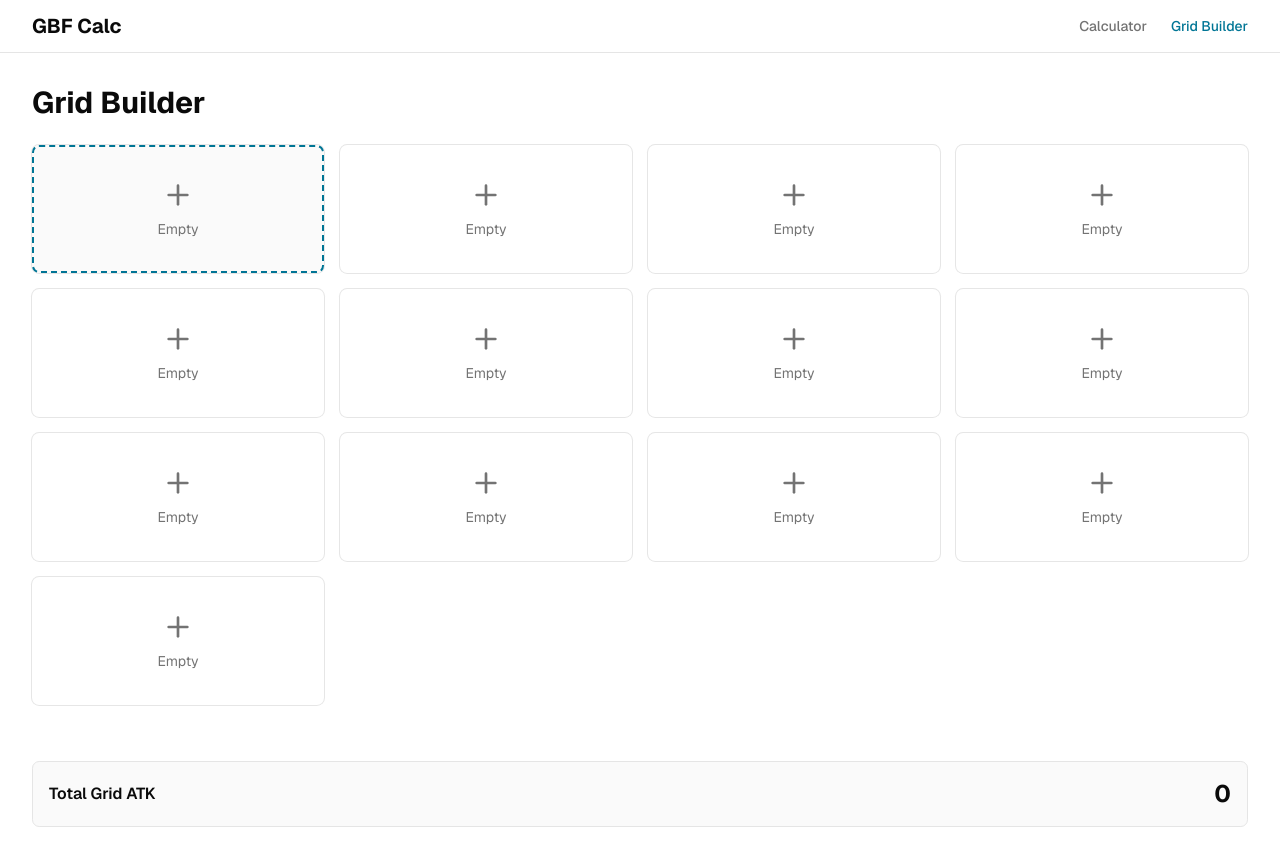
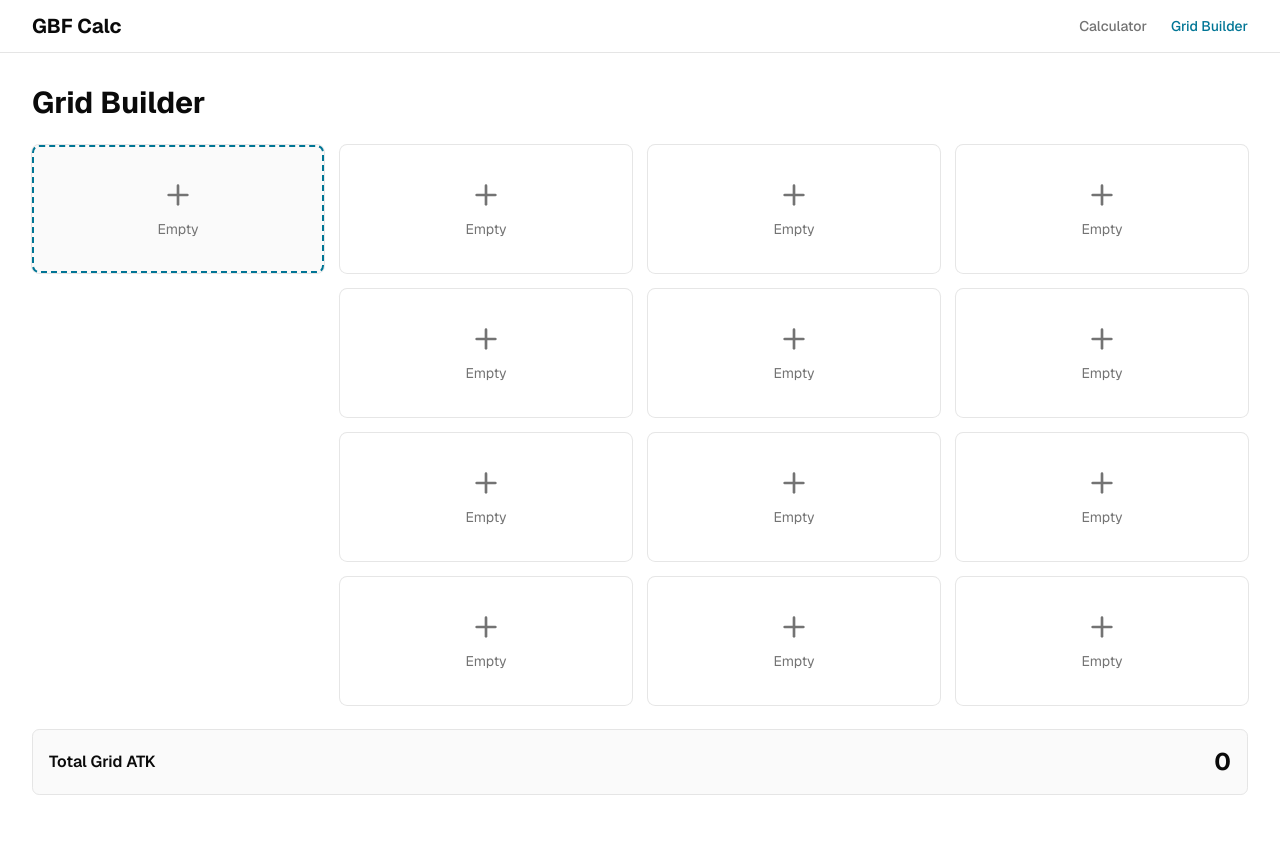
Before and after one commit to Skreeauk/dark-gbf-calc, a Next.js app: page /grid in a window 1280 px wide. Built offline with nearby package versions, Linux system fonts and the light colour scheme.

Commit message:
fix(grid): correct spacer placement for indented layout

```diff
--- a/components/grid/grid-layout.tsx
+++ b/components/grid/grid-layout.tsx
@@ -65,7 +65,7 @@ export function GridLayout() {
           variant="mainhand"
           onClick={() => handleSlotClick("mainhand")}
         />
-        {grid.map((slot, index) => (
+        {grid.slice(0, 3).map((slot, index) => (
           <WeaponSlot
             key={index}
             weapon={slot}
@@ -74,14 +74,32 @@ export function GridLayout() {
           />
         ))}
         <div className="hidden sm:block" />
+        {grid.slice(3, 6).map((slot, index) => (
+          <WeaponSlot
+            key={index + 3}
+            weapon={slot}
+            variant="grid"
+            onClick={() => handleSlotClick(index + 3)}
+          />
+        ))}
         <div className="hidden sm:block" />
+        {grid.slice(6, 9).map((slot, index) => (
+          <WeaponSlot
+            key={index + 6}
+            weapon={slot}
+            variant="grid"
+            onClick={() => handleSlotClick(index + 6)}
+          />
+        ))}
         <div className="hidden sm:block" />
-        <div className="hidden sm:block" />
-        <div className="hidden sm:block" />
-        <div className="hidden sm:block" />
-        <div className="hidden sm:block" />
-        <div className="hidden sm:block" />
-        <div className="hidden sm:block" />
+        {grid.slice(9, 12).map((slot, index) => (
+          <WeaponSlot
+            key={index + 9}
+            weapon={slot}
+            variant="grid"
+            onClick={() => handleSlotClick(index + 9)}
+          />
+        ))}
       </div>
 
       <div className="rounded-lg border bg-muted/50 p-4">
```
